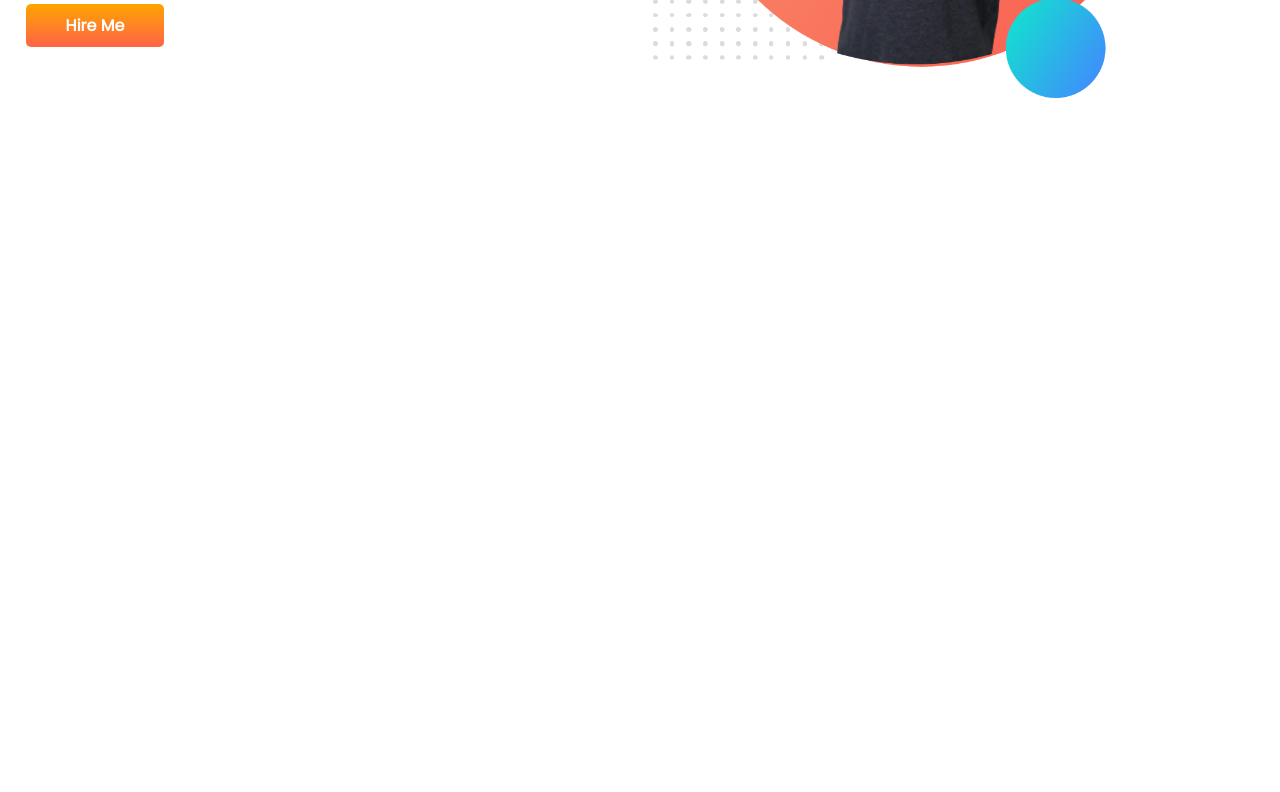
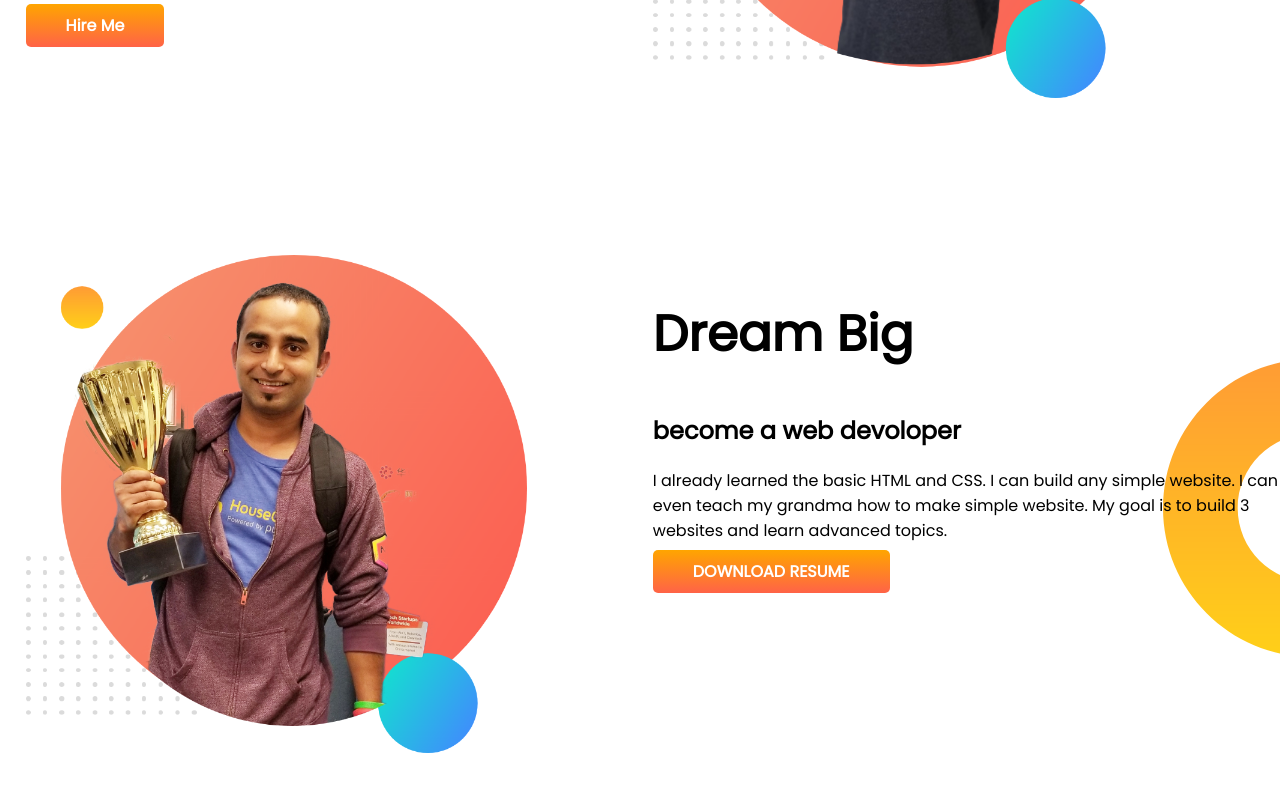
Before and after one commit to rabiulim/devoloper-portfolio, a plain HTML site: page index.html in a window 1280 px wide. Shown: the part 400-1192 px from the top of the page. Before the commit the page ends 800 px from the top, so only its background shows below. Drawn offline with Linux system fonts and the light colour scheme.

Commit message:
dream added

```diff
--- a/index.html
+++ b/index.html
@@ -29,6 +29,18 @@
             <img src="images/jhankar-pic-bg.png" alt="">
         </div>
     </section>
+    <section class="dream-big">
+        <div class="half-width">
+            <img src="images/jhankar.png" alt="">
+        </div>
+        <div class="half-width">
+            <h1> Dream Big </h1>
+            <h2>become a web devoloper</h2>
+            <p>I already learned the basic HTML and CSS. I can build any simple website. I can even teach my grandma how
+                to make simple website. My goal is to build 3 websites and learn advanced topics.</p>
+            <a class="link-button" target="_blank" href="">DOWNLOAD RESUME</a>
+        </div>
+    </section>
 
 </body>
 
--- a/style.css
+++ b/style.css
@@ -11,6 +11,7 @@ h1{
 section{
     display: flex;
     padding-left: 2%;
+    margin-bottom: 150px;
 }
 .half-width{
     width: 50%;
@@ -30,3 +31,8 @@ section{
     background-image: url(images/top-banner.png);
     background-repeat: no-repeat;
 }
+.dream-big{
+    background-image: url(images/dream-bg.png);
+    background-repeat: no-repeat;
+    background-position: right;
+}
```
